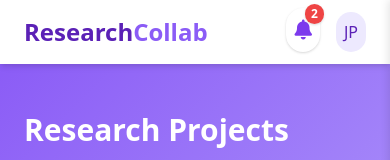
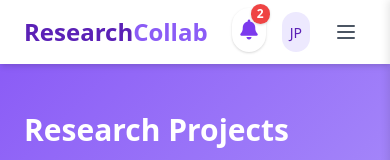
Before and after one commit to GodMakesMe/ResearchCollab, a React (Create React App) app in the folder web-frontend/: page /projects in a window 390 px wide. Shown: the top 160 px of the page. Built offline with nearby package versions, Linux system fonts and the light colour scheme; no server answers.

Commit message:
mobile app fix

```diff
--- a/web-frontend/src/components/Navigation.tsx
+++ b/web-frontend/src/components/Navigation.tsx
@@ -1,22 +1,35 @@
-import React from 'react';
+import React, { useState } from 'react'; // Import useState
 import { Link, useLocation } from 'react-router-dom';
 import NotificationManager from './NotificationManager'; // Adjust path if needed
 
 const Navigation: React.FC = () => {
   const location = useLocation();
+  const [isMobileMenuOpen, setIsMobileMenuOpen] = useState(false); // State for mobile menu
 
   const isActive = (path: string) => {
     return location.pathname === path ? 'text-purple-800' : 'text-gray-600';
   };
 
+  const toggleMobileMenu = () => {
+    setIsMobileMenuOpen(!isMobileMenuOpen);
+  };
+
+  // Close menu when a link is clicked (optional but good UX)
+  const handleMobileLinkClick = () => {
+    setIsMobileMenuOpen(false);
+  };
+
   return (
     <nav className="bg-white shadow-md relative z-50">
       <div className="container mx-auto px-6 py-3 flex justify-between items-center">
+        {/* Logo */}
         <div className="flex items-center">
-          <span className="text-2xl font-bold text-purple-800">
+          <Link to="/" className="text-2xl font-bold text-purple-800" onClick={handleMobileLinkClick}>
             Research<span className="text-purple-500">Collab</span>
-          </span>
+          </Link>
         </div>
+
+        {/* Desktop Menu Links (Hidden on small screens) */}
         <div className="hidden md:flex items-center space-x-8">
           <Link to="/" className={`${isActive('/')} font-medium hover:text-purple-600`}>
             Home
@@ -34,12 +47,75 @@ const Navigation: React.FC = () => {
             Resources
           </Link>
         </div>
-        <div className="flex items-center space-x-4 relative">
-          {/* Replace bell icon with NotificationManager */}
+
+        {/* Right Side Icons (Notifications, Profile) */}
+        <div className="flex items-center space-x-4">
           <NotificationManager />
+          <Link to="/profile" className={`bg-purple-100 p-2 rounded-full hover:ring-2 ring-purple-300 transition ${isActive('/profile')}`}>
+            {/* Placeholder Initials - Replace with dynamic data later */}
+            <span className="text-purple-800 font-medium text-sm">JP</span>
+          </Link>
 
-          <Link to="/profile" className={`bg-purple-100 p-2 rounded-full hover:ring-2 ring-purple-300 transition ${isActive('/profile')}`}>
-            <span className="text-purple-800 font-medium">JP</span>
+          {/* Mobile Menu Button (Hidden on medium screens and up) */}
+          <button
+            onClick={toggleMobileMenu}
+            className="md:hidden p-2 rounded-md text-gray-600 hover:text-purple-800 hover:bg-gray-100 focus:outline-none focus:ring-2 focus:ring-inset focus:ring-purple-500"
+            aria-label="Open main menu"
+            aria-expanded={isMobileMenuOpen}
+          >
+            {/* Hamburger Icon */}
+            <svg className="h-6 w-6" stroke="currentColor" fill="none" viewBox="0 0 24 24">
+              {isMobileMenuOpen ? (
+                // Close Icon (X)
+                <path strokeLinecap="round" strokeLinejoin="round" strokeWidth="2" d="M6 18L18 6M6 6l12 12" />
+              ) : (
+                // Hamburger Icon (bars)
+                <path strokeLinecap="round" strokeLinejoin="round" strokeWidth="2" d="M4 6h16M4 12h16M4 18h16" />
+              )}
+            </svg>
+          </button>
+        </div>
+      </div>
+
+      {/* Mobile Menu (Conditionally Rendered) */}
+      {/* Use Tailwind classes for transition/animation if desired */}
+      <div className={`md:hidden ${isMobileMenuOpen ? 'block' : 'hidden'}`}>
+        <div className="px-2 pt-2 pb-3 space-y-1 sm:px-3 border-t border-gray-200">
+          {/* Mobile Menu Links */}
+          <Link
+            to="/"
+            onClick={handleMobileLinkClick} // Close menu on click
+            className={`block px-3 py-2 rounded-md text-base font-medium ${isActive('/') === 'text-purple-800' ? 'bg-purple-100 text-purple-800' : 'text-gray-700 hover:text-purple-600 hover:bg-gray-50'}`}
+          >
+            Home
+          </Link>
+          <Link
+            to="/projects"
+            onClick={handleMobileLinkClick}
+            className={`block px-3 py-2 rounded-md text-base font-medium ${isActive('/projects') === 'text-purple-800' ? 'bg-purple-100 text-purple-800' : 'text-gray-700 hover:text-purple-600 hover:bg-gray-50'}`}
+          >
+            Projects
+          </Link>
+          <Link
+            to="/dashboard"
+            onClick={handleMobileLinkClick}
+            className={`block px-3 py-2 rounded-md text-base font-medium ${isActive('/dashboard') === 'text-purple-800' ? 'bg-purple-100 text-purple-800' : 'text-gray-700 hover:text-purple-600 hover:bg-gray-50'}`}
+          >
+            Dashboard
+          </Link>
+           <Link
+             to="/teams"
+             onClick={handleMobileLinkClick}
+             className={`block px-3 py-2 rounded-md text-base font-medium ${isActive('/teams') === 'text-purple-800' ? 'bg-purple-100 text-purple-800' : 'text-gray-700 hover:text-purple-600 hover:bg-gray-50'}`}
+          >
+            Teams
+          </Link>
+          <Link
+            to="/resources"
+            onClick={handleMobileLinkClick}
+            className={`block px-3 py-2 rounded-md text-base font-medium ${isActive('/resources') === 'text-purple-800' ? 'bg-purple-100 text-purple-800' : 'text-gray-700 hover:text-purple-600 hover:bg-gray-50'}`}
+          >
+            Resources
           </Link>
         </div>
       </div>
```
